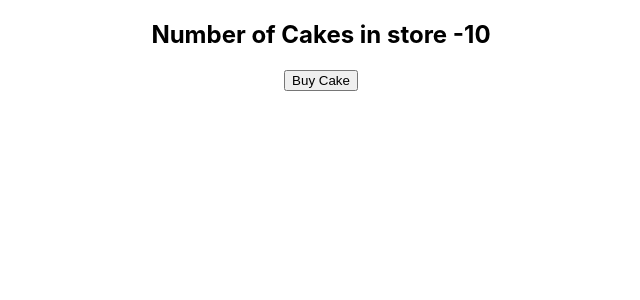
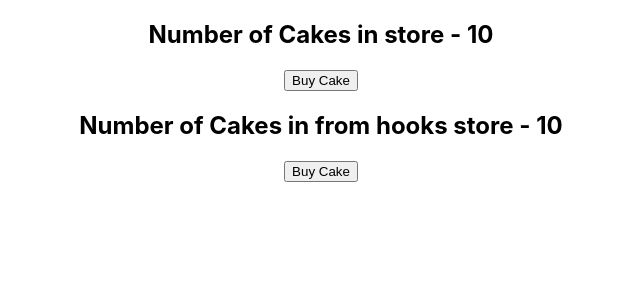
Before and after one commit to otoloye/cake-app-redux-series, a React (Create React App) app: page / in a window 1280 px wide. Shown: the top 300 px of the page, without its empty margins (319-959 px from the left). Built offline with nearby package versions, Linux system fonts and the light colour scheme.

Commit message:
remove connect to use useSelector and useDispatch

```diff
--- a/src/App.js
+++ b/src/App.js
@@ -1,27 +1,15 @@
 import React from 'react';
-import { connect } from 'react-redux';
 import './App.css';
-import { buyCake } from './actions/cakeActions';
+import Cake from './Cake';
+import CakeHooks from './CakeHooks';
 
 function App(props) {
   return (
     <div className="App">
-      <h2>Number of Cakes in store -{props.numberOfCakes}</h2>
-      <button onClick={props.buyCake}>Buy Cake</button>
+      <Cake />
+      <CakeHooks />
     </div>
   );
 }
 
-const mapStateToProps = state => {
-  return {
-    numberOfCakes: state.numberOfCakes
-  };
-};
-
-const mapDispatchToProps = dispatch => {
-  return {
-    buyCake: () => dispatch(buyCake())
-  };
-};
-
-export default connect(mapStateToProps, mapDispatchToProps)(App);
+export default App;
--- /dev/null
+++ b/src/Cake.js
@@ -0,0 +1,26 @@
+import React from 'react';
+import { connect } from 'react-redux';
+import { buyCake } from './actions/cakeActions';
+
+function Cake(props) {
+  return (
+    <div>
+      <h2>Number of Cakes in store - {props.numberOfCakes}</h2>
+      <button onClick={props.buyCake}>Buy Cake</button>
+    </div>
+  );
+}
+
+const mapStateToProps = state => {
+  return {
+    numberOfCakes: state.numberOfCakes
+  };
+};
+
+const mapDispatchToProps = dispatch => {
+  return {
+    buyCake: () => dispatch(buyCake())
+  };
+};
+
+export default connect(mapStateToProps, mapDispatchToProps)(Cake);
--- /dev/null
+++ b/src/CakeHooks.js
@@ -0,0 +1,17 @@
+import React from 'react';
+import { useSelector, useDispatch } from 'react-redux';
+import { buyCake } from './actions/cakeActions';
+
+function CakeHooks() {
+  const numberOfCakes = useSelector(state => state.numberOfCakes);
+  const dispatch = useDispatch();
+
+  return (
+    <div>
+      <h2>Number of Cakes in from hooks store - {numberOfCakes}</h2>
+      <button onClick={() => dispatch(buyCake())}>Buy Cake</button>
+    </div>
+  );
+}
+
+export default CakeHooks;
```
